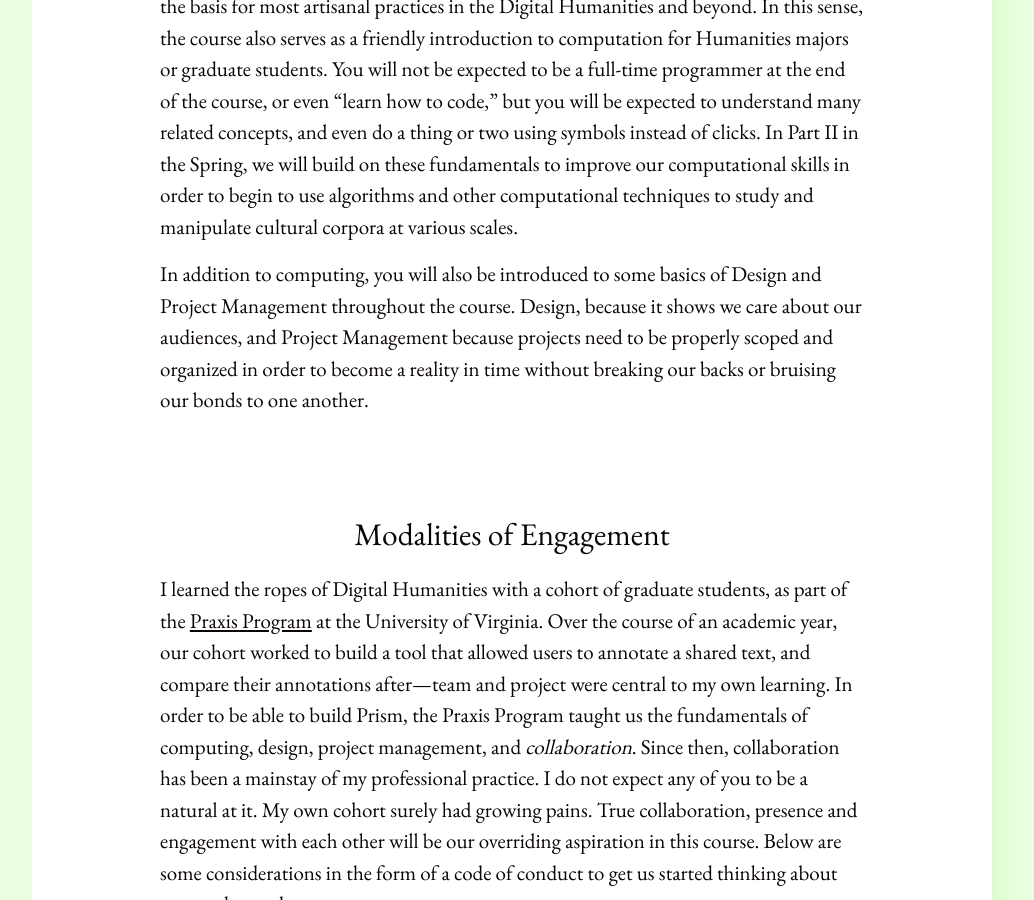
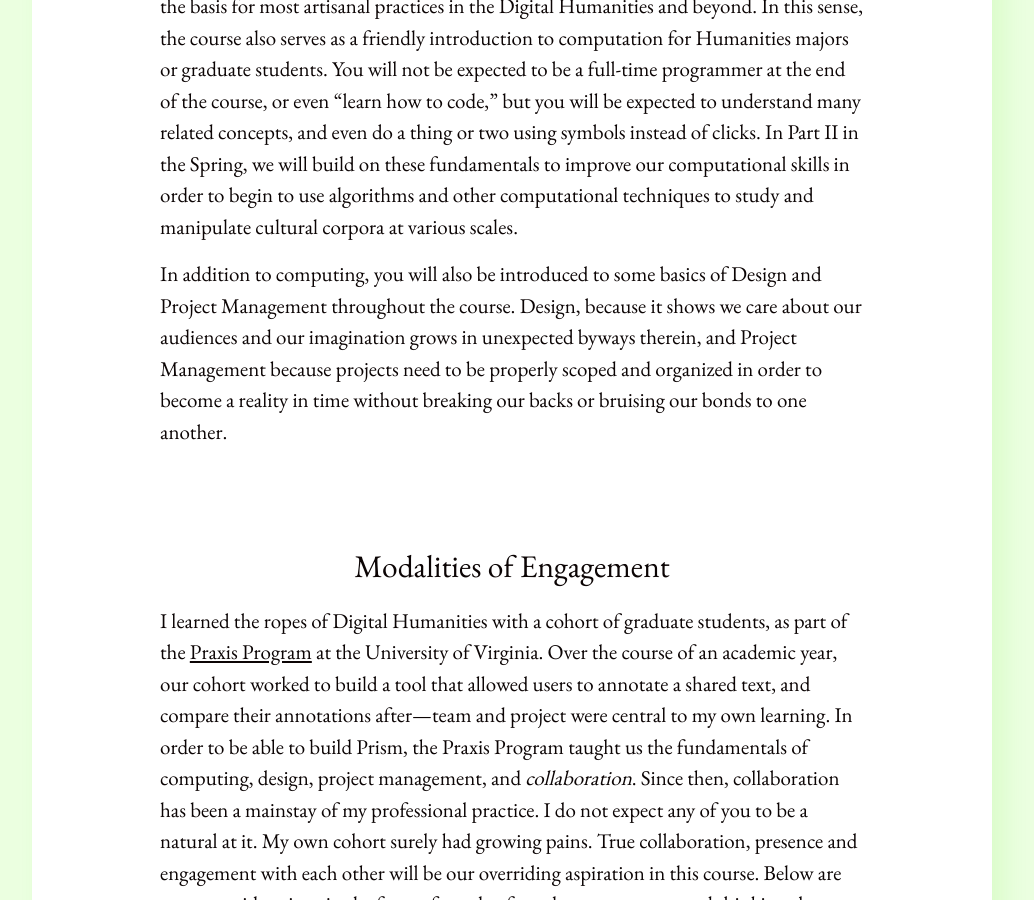
Before and after one commit to elotroalex/f22-intro-dh, a Jekyll site: the page built from general.md, in a window 1280 px wide and 900 px high, scrolled down 3047 px. Shown: the whole window, without its empty margins (128-1162 px from the left). Built offline with Jekyll 4.4.1, drawn with Linux system fonts in a browser that asks for light colours; some of the changed text lies outside the part shown.

Commit message:
added one liner

```diff
--- a/general.md
+++ b/general.md
@@ -20,7 +20,7 @@ MW 2:30pm–3:45pm
 
 [Prof. Alex Gil](http://www.elotroalex.com/profiles/)
 Office: Humanities Quadrangle, Room 439
-In Person Office Hours: Mondays, 1pm-2pm.
+In Person Office Hours: Mondays, 1pm–2pm.
 Virtual Office Hours: Thursdays, 2pm–3pm, via [Slack](https://join.slack.com/t/introductiont-plq4967/shared_invite/zt-1fo8asm3a-li~T9jHyxu717IEKJkYk1g).
 e-mail: alex.gil@yale.edu
 
@@ -54,7 +54,7 @@ This course shares much with peer courses at other institutions. You will study
 
 Even though there are no technical requirements prior to you joining the class, you will be expected to play with new tools and learn new concrete technical skills throughout the semester. Even though you will be exposed to several "user friendly" tools and genres of Digital Humanities, the accent will be placed on symbolic computation. This will involve a completely different way of understanding and using your computer for many of you. The course is designed to guide you through these beginner steps in a way that hopefully minimizes the sense of alienation you may feel. These "fundamentals" serve as the basis for most artisanal practices in the Digital Humanities and beyond. In this sense, the course also serves as a friendly introduction to computation for Humanities majors or graduate students. You will not be expected to be a full-time programmer at the end of the course, or even "learn how to code," but you will be expected to understand many related concepts, and even do a thing or two using symbols instead of clicks. In Part II in the Spring, we will build on these fundamentals to improve our computational skills in order to begin to use algorithms and other computational techniques to study and manipulate cultural corpora at various scales.
 
-In addition to computing, you will also be introduced to some basics of Design and Project Management throughout the course. Design, because it shows we care about our audiences, and Project Management because projects need to be properly scoped and organized in order to become a reality in time without breaking our backs or bruising our bonds to one another.
+In addition to computing, you will also be introduced to some basics of Design and Project Management throughout the course. Design, because it shows we care about our audiences and our imagination grows in unexpected byways therein, and Project Management because projects need to be properly scoped and organized in order to become a reality in time without breaking our backs or bruising our bonds to one another.
 
 
 ### Modalities of Engagement
```
